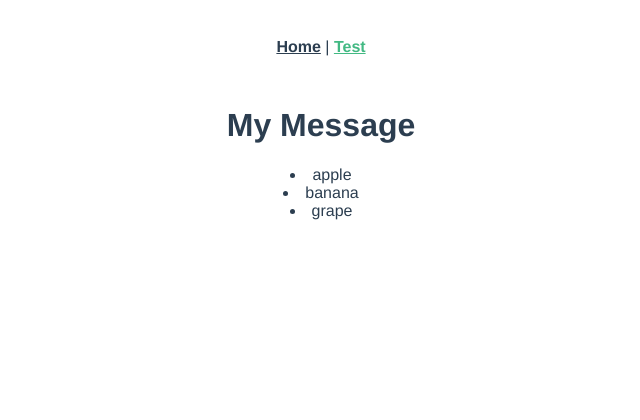
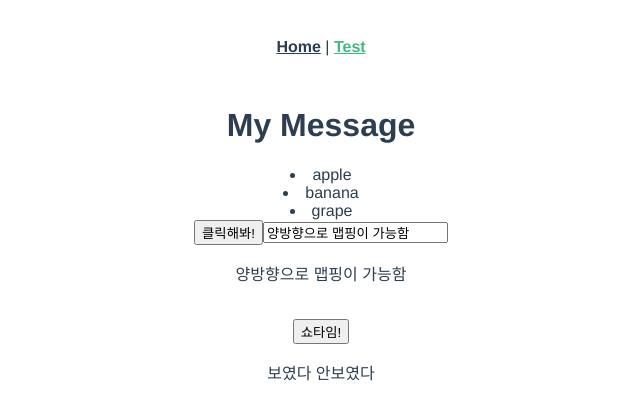
Before and after one commit to EDDI-WebAppAcademy/LectureNotes, a Vue app in the folder vue/frontend/: page /test in a window 1280 px wide. Shown: the top 420 px of the page, without its empty margins (319-959 px from the left). Built offline with nearby package versions, Linux system fonts and the light colour scheme.

Commit message:
vue 기본 설정 이후 기본기 I [24회차]

```diff
--- a/vue/frontend/src/components/basics/Test.vue
+++ b/vue/frontend/src/components/basics/Test.vue
@@ -4,6 +4,12 @@
     <li v-for="(item, index) in lists" :key=index>
       {{ item }}
     </li>
+    <button v-on:click="clickHandler">클릭해봐!</button>
+    <input v-model="initMsg">
+    <p>{{ initMsg }}</p><br/>
+
+    <button v-on:click="show=!show">쇼타임!</button>
+    <p v-if="show">보였다 안보였다</p>
   </div>
 </template>
 
@@ -14,7 +20,14 @@ export default {
   data() {
     return {
       testMsg: "My Message",
-      lists: ['apple', 'banana', 'grape']
+      lists: ['apple', 'banana', 'grape'],
+      initMsg: "양방향으로 맵핑이 가능함",
+      show: true
+    }
+  },
+  methods: {
+    clickHandler: function (event) {
+      alert("이벤트 발생: " + event.target)
     }
   }
 }
```
